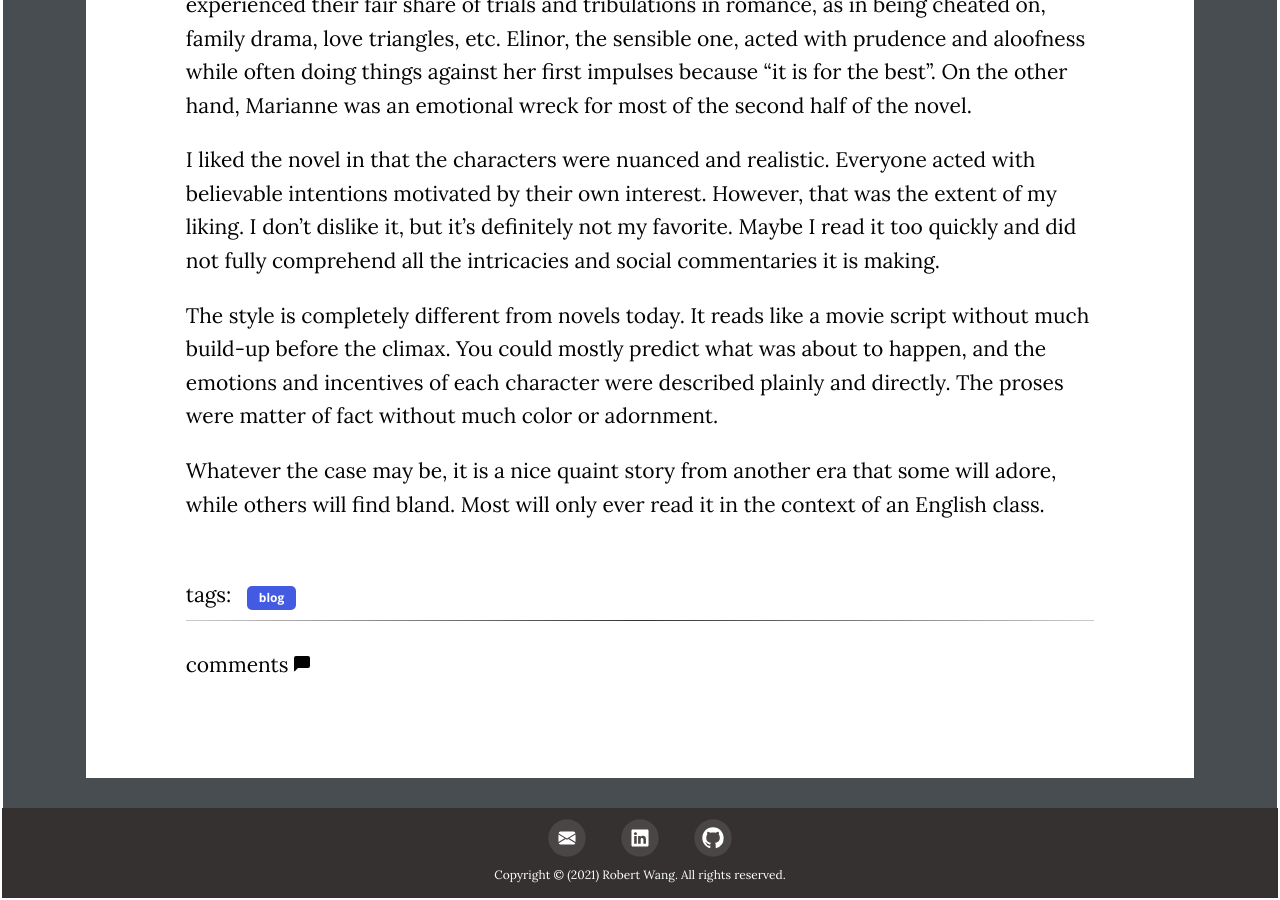
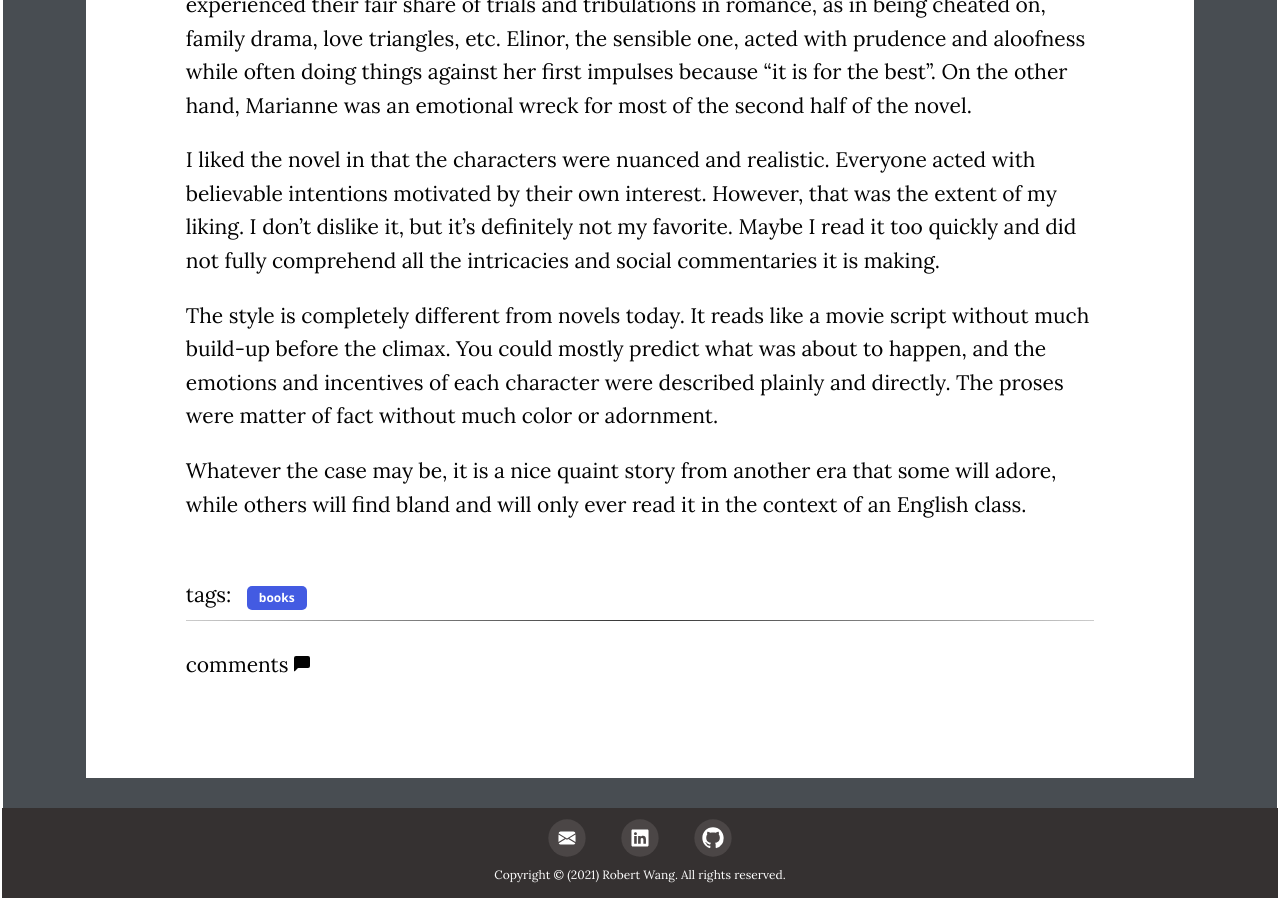
Before and after one commit to wcfrobert/wcfrobert.github.io, a Jekyll site: the page built from _posts/2021-09-02-jane-austen.markdown, in a window 1280 px wide and 900 px high, scrolled down 1038 px. Built offline with Jekyll 4.4.1, drawn with Linux system fonts in a browser that asks for light colours; comment, search, counter and statistics services are not loaded; some of the changed text lies outside the part shown.

Commit message:
new article

```diff
--- a/_posts/2021-09-02-jane-austen.markdown
+++ b/_posts/2021-09-02-jane-austen.markdown
@@ -1,11 +1,11 @@
 ---
 layout: blog-post
 categories: blog
-title: "Decided to Read a Jane Austen Novel"
-description: "Sense and Sensitivity"
+title: "Reading Journal: Sense and Sensitivity"
+description: "Finally decided to read a Jane Austen novel"
 date: 2021-09-02
 image: assets/img/blog/janeausten.png
-tags: blog
+tags: books
 ---
 
 
@@ -23,4 +23,4 @@
 
 The style is completely different from novels today. It reads like a movie script without much build-up before the climax. You could mostly predict what was about to happen, and the emotions and incentives of each character were described plainly and directly. The proses were matter of fact without much color or adornment.
 
-Whatever the case may be, it is a nice quaint story from another era that some will adore, while others will find bland. Most will only ever read it in the context of an English class.
+Whatever the case may be, it is a nice quaint story from another era that some will adore, while others will find bland and will only ever read it in the context of an English class.
--- a/_posts/2021-10-01-voltaire.markdown
+++ b/_posts/2021-10-01-voltaire.markdown
@@ -57,7 +57,7 @@
 
 > Who lie bleeding at their mother's breast?
 
-> DId the fallen Lisbon indulge in more vices
+> Did the fallen Lisbon indulge in more vices
 
 > Than London or Paris, which live in pleasure?
 
--- a/_posts/2022-03-08-davinci.markdown
+++ b/_posts/2022-03-08-davinci.markdown
@@ -2,7 +2,7 @@
 layout: blog-post
 categories: blog
 title: "Reading Journal: Leonardo Da Vinci"
-description: "A biography by Walter Isaacson"
+description: "A look at the life of the most prominent renaissance man in the 15th Century"
 image: assets/img/blog/monalisa.png
 date: 2022-03-08
 tags: books
```
Also changed, not shown: other parts of _posts/2021-10-01-voltaire.markdown (+2 -2 lines), _posts/2022-04-10-dalecarnegie.md (+1 -1 lines), _posts/2022-04-29-dopamine.md (added, +107 -0 lines), assets/img/blog/dopamine.png (added), assets/img/blog/janeausten.png.
